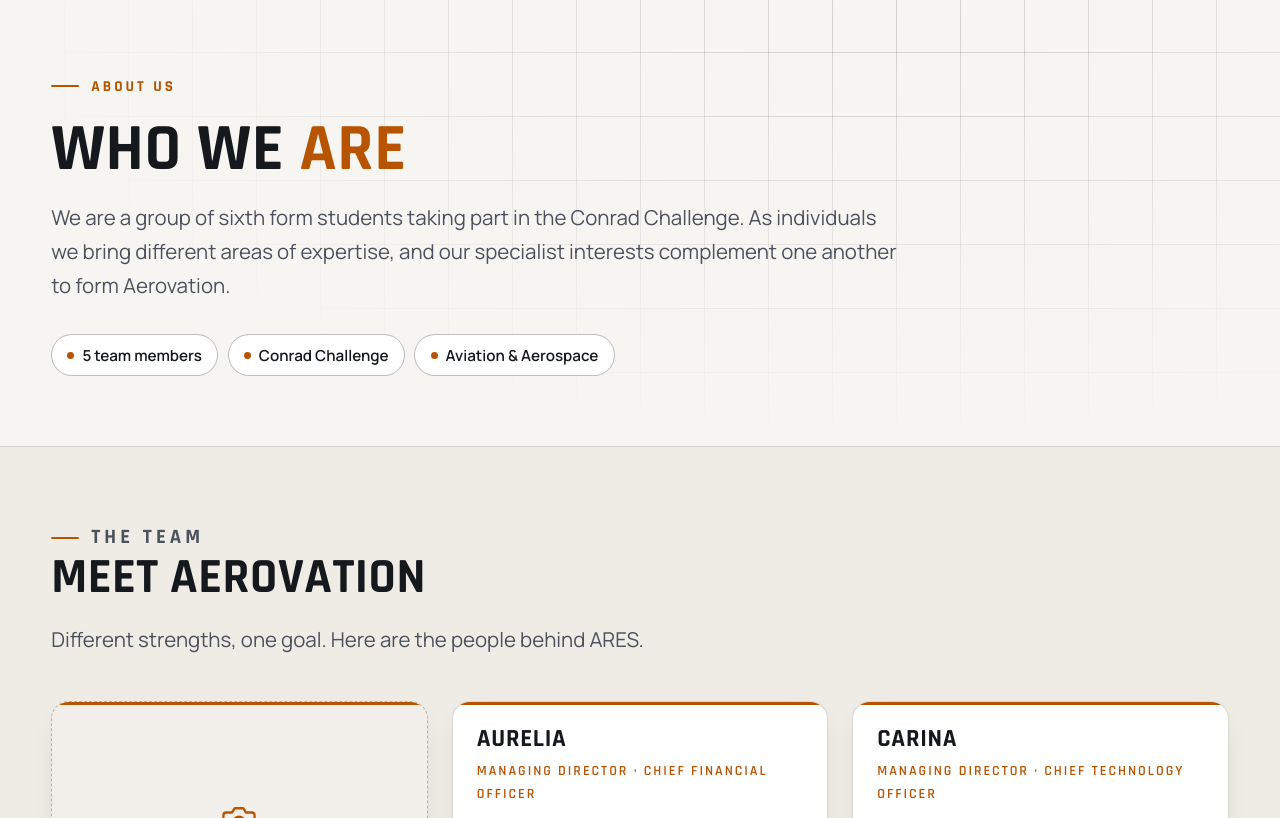
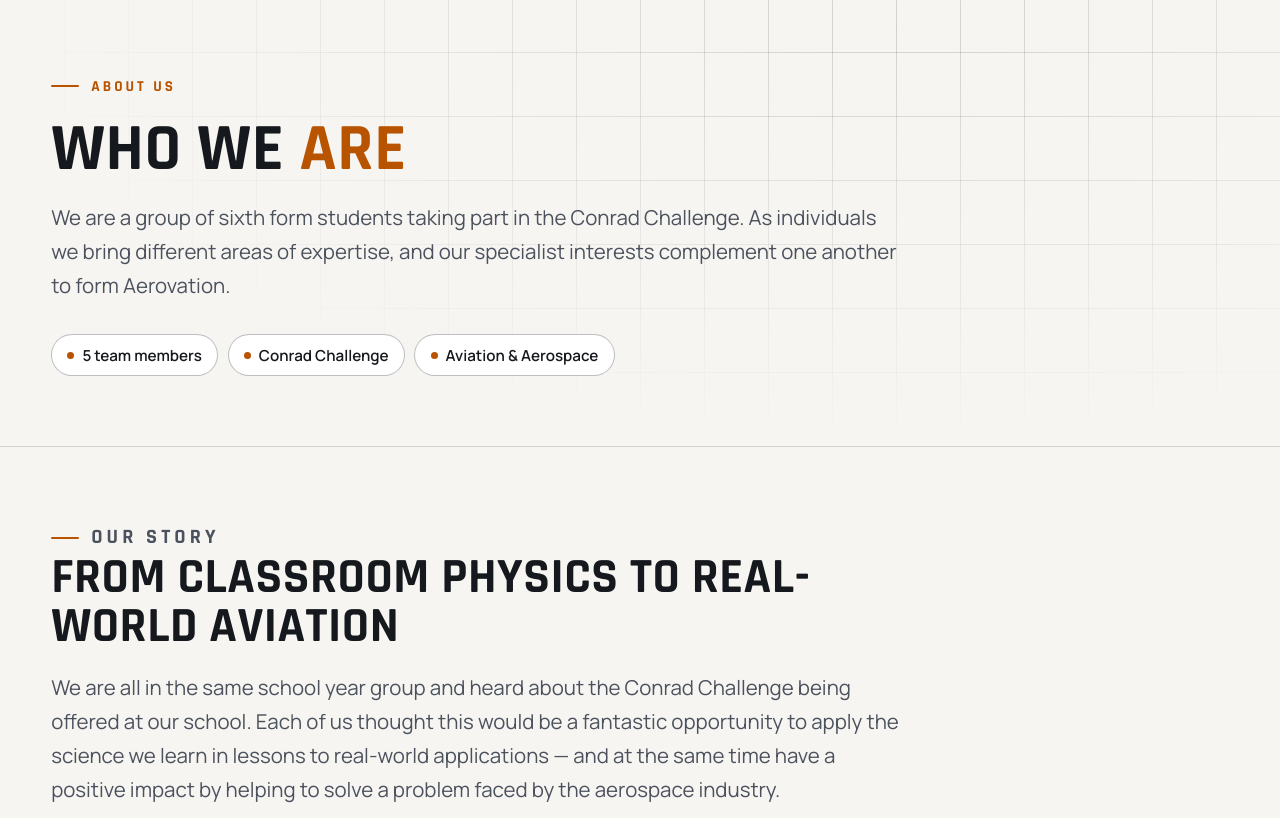
Before and after one commit to maria-fa-alex/Aerovation_ARES, a plain HTML site: page about.html in a window 1280 px wide. Shown: the part 76-894 px from the top of the page. Drawn offline with Linux system fonts and the light colour scheme.

Commit message:
Add Our story section to About page

```diff
--- a/about.html
+++ b/about.html
@@ -15,7 +15,7 @@
   <link rel="preconnect" href="https://fonts.gstatic.com" crossorigin>
   <link rel="stylesheet" href="https://fonts.googleapis.com/css2?family=Manrope:wght@400;500;600;700&family=Rajdhani:wght@500;600;700&display=swap">
   <script>(function(){var d=document.documentElement;d.classList.add("js");try{var t=localStorage.getItem("theme");if(t)d.setAttribute("data-theme",t);}catch(e){}})();</script>
-  <link rel="stylesheet" href="assets/css/styles.css?v=11">
+  <link rel="stylesheet" href="assets/css/styles.css?v=12">
 </head>
 <body>
   <a class="skip-link" href="#main">Skip to content</a>
@@ -72,6 +72,16 @@
           <span class="chip">5 team members</span>
           <span class="chip">Conrad Challenge</span>
           <span class="chip">Aviation &amp; Aerospace</span>
+        </div>
+      </div>
+    </section>
+
+    <section class="section" aria-labelledby="story-title">
+      <div class="container">
+        <div class="section-head reveal">
+          <p class="eyebrow">Our story</p>
+          <h2 id="story-title">From classroom physics to real-world aviation</h2>
+          <p class="lead">We are all in the same school year group and heard about the Conrad Challenge being offered at our school. Each of us thought this would be a fantastic opportunity to apply the science we learn in lessons to real-world applications — and at the same time have a positive impact by helping to solve a problem faced by the aerospace industry.</p>
         </div>
       </div>
     </section>
```
